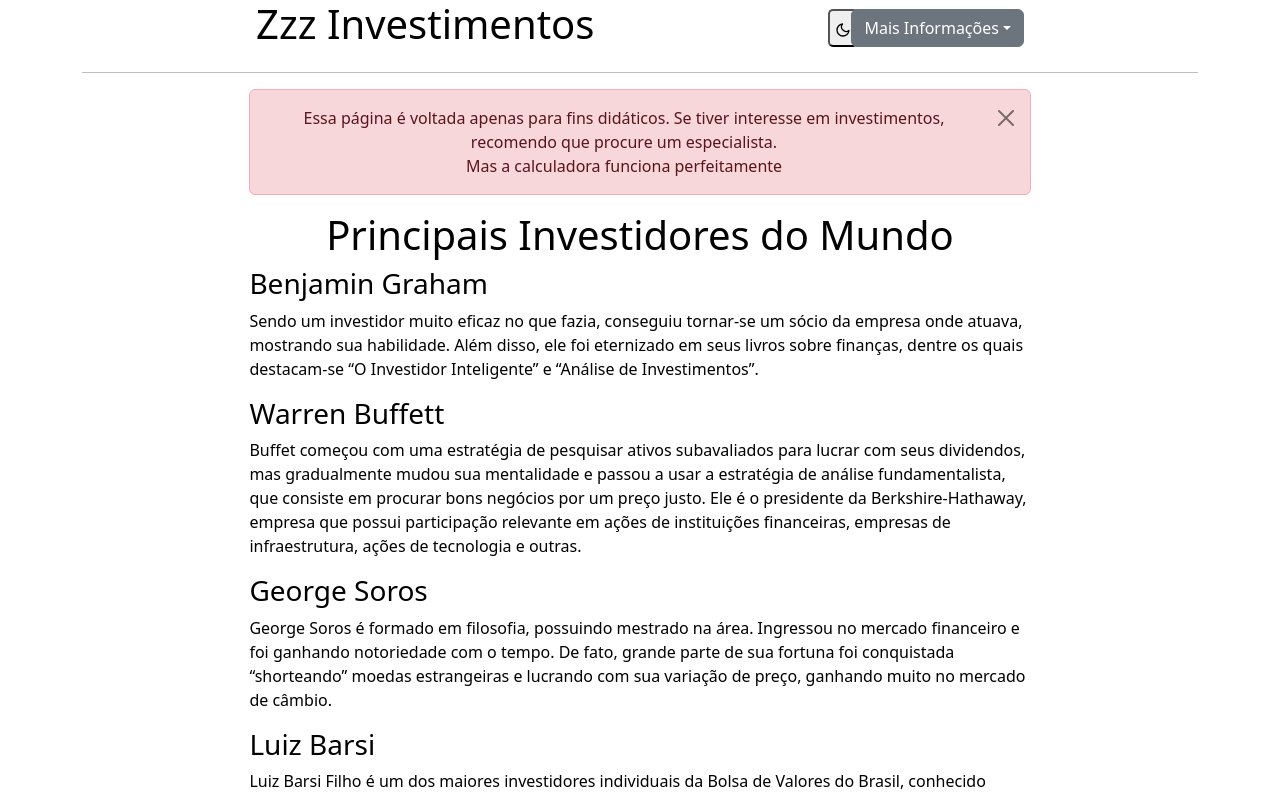
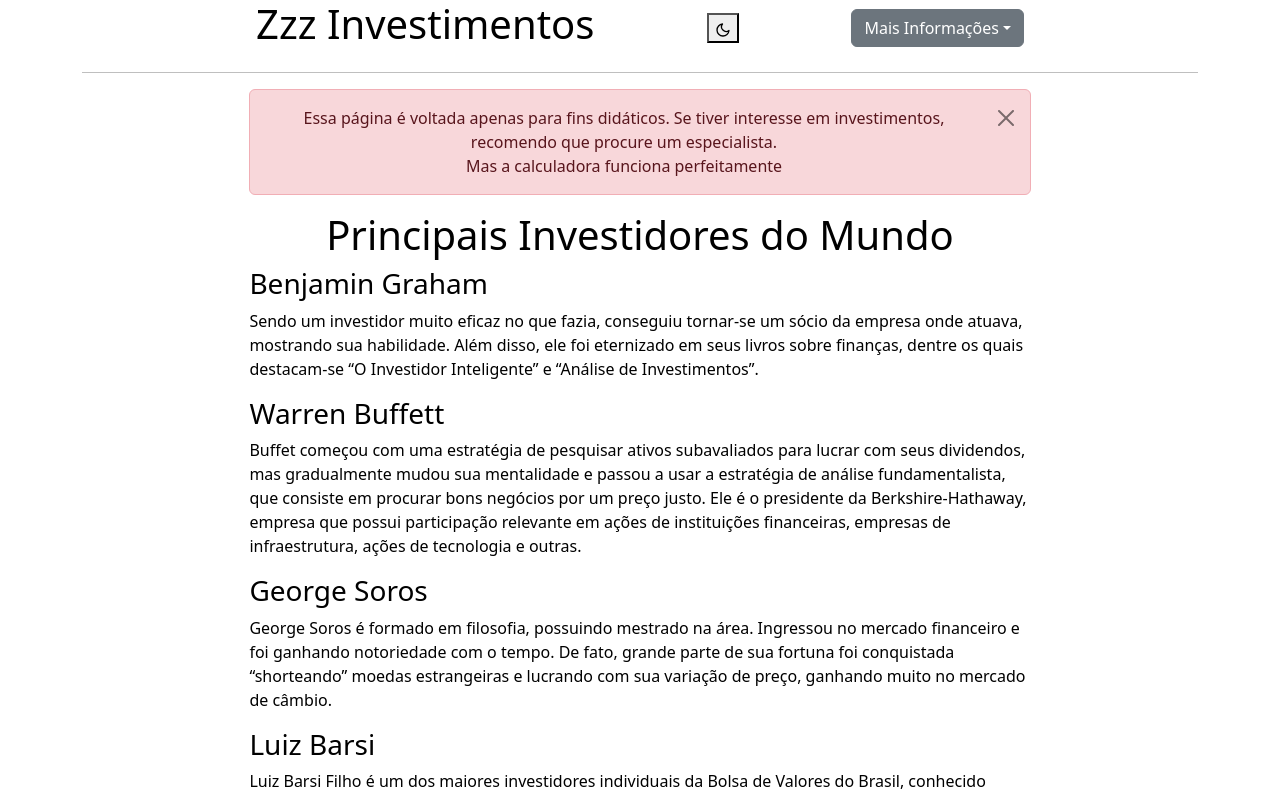
Before and after one commit to hugomourh/-CalculadoraInvest, a Next.js app: page / in a window 1280 px wide. Shown: the top 797 px of the page. Built offline with nearby package versions, Linux system fonts and the light colour scheme.

Commit message:
modo dark

```diff
--- a/src/app/Componentes/Investidores/index.jsx
+++ b/src/app/Componentes/Investidores/index.jsx
@@ -27,7 +27,7 @@
 
         <div>
 
-        <button className="BotaoTema" onClick={props.trocarTemaPagina}>
+        <button  onClick={props.trocarTemaPagina}>
               {props.alterarTema ? <FiSun /> : <FiMoon />}
             </button>
 
--- a/src/app/globals.css
+++ b/src/app/globals.css
@@ -65,12 +65,8 @@
 }
 
 
-.BotaoTema{
-  padding: 5px;
-  border-radius: 5px;
-  position: relative;
-  left: 15vh;
-}
+
+
 
 @media (max-width: 768px) {
 .Page_Topo{
```
